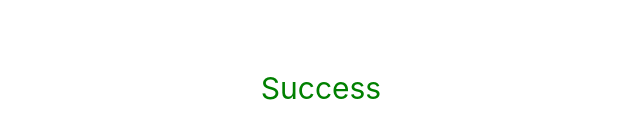
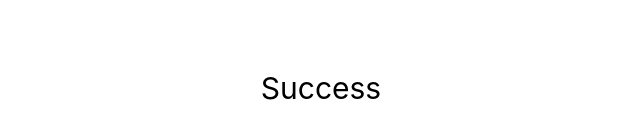
Before and after one commit to alanreidt/sign-in-app, a React (Create React App) app: page /success in a window 1280 px wide. Shown: the part 312-450 px from the top of the page, without its empty margins (319-959 px from the left). Built offline with nearby package versions, Linux system fonts and the light colour scheme.

Commit message:
Integrate MessagePage into SuccessPage component

```diff
--- a/src/pages/SuccessPage.js
+++ b/src/pages/SuccessPage.js
@@ -1,17 +1,8 @@
-import styled from 'styled-components';
-
-import Page from '../components/Page';
-
-const SuccessMessage = styled.p`
-  font-size: 30px;
-  color: green;
-`;
+import MessagePage from '../components/MessagePage';
 
 function SuccessPage() {
   return (
-    <Page>
-      <SuccessMessage>Success</SuccessMessage>
-    </Page>
+    <MessagePage type={'success'} text={'Success'} />
   );
 }
 
```
